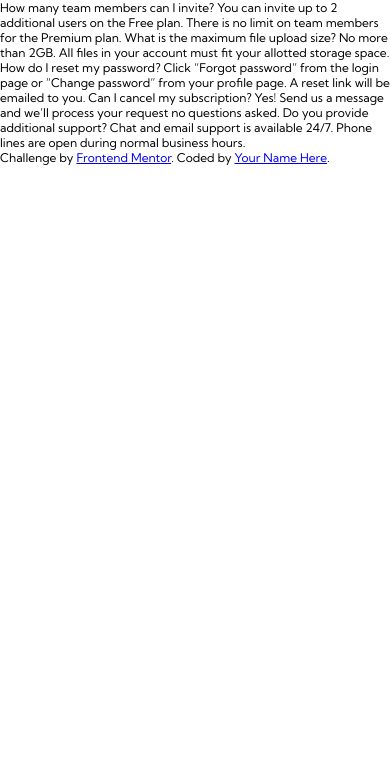
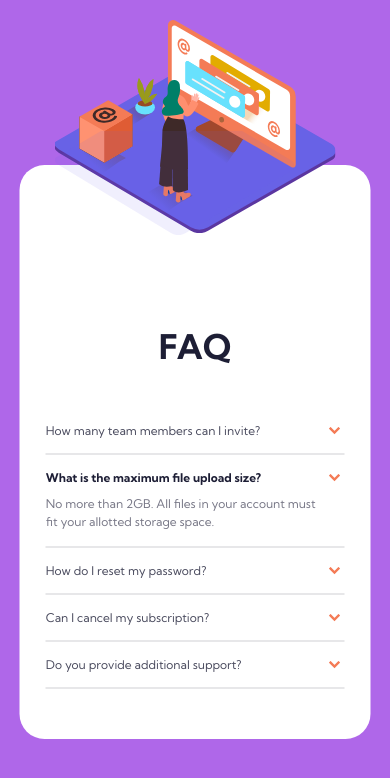
Before and after one commit to frshaad/Front-end-mentor-challenges, a plain HTML site: page fem-08-FAQ-accordion-card/index.html in a window 390 px wide. Drawn offline with Linux system fonts and the light colour scheme.

Commit message:
Project 8 Mobile version styling done

```diff
--- a/fem-08-FAQ-accordion-card/index.html
+++ b/fem-08-FAQ-accordion-card/index.html
@@ -14,18 +14,77 @@
 		<link rel="stylesheet" href="./dist/style.css" />
 	</head>
 	<body>
-		How many team members can I invite? You can invite up to 2 additional users on the Free plan.
-		There is no limit on team members for the Premium plan. What is the maximum file upload size? No
-		more than 2GB. All files in your account must fit your allotted storage space. How do I reset my
-		password? Click “Forgot password” from the login page or “Change password” from your profile
-		page. A reset link will be emailed to you. Can I cancel my subscription? Yes! Send us a message
-		and we’ll process your request no questions asked. Do you provide additional support? Chat and
-		email support is available 24/7. Phone lines are open during normal business hours.
+		<div class="container">
+			<div class="hero">
+				<div class="hero__mobile">
+					<img
+						src="./images/illustration-woman-online-mobile.svg"
+						alt=""
+						class="hero__mobile__bg"
+					/>
+					<img src="./images/bg-pattern-mobile.svg" alt="" class="hero__mobile__pattern" />
+				</div>
 
-		<div class="attribution">
-			Challenge by
-			<a href="https://www.frontendmentor.io?ref=challenge" target="_blank">Frontend Mentor</a>.
-			Coded by <a href="#">Your Name Here</a>.
+				<div class="hero__desktop">
+					<img
+						src="./images/illustration-woman-online-desktop.svg"
+						alt=""
+						class="hero__desktop__bg"
+					/>
+					<img src="./images/illustration-box-desktop.svg" alt="" class="hero__desktop__box" />
+					<img src="./images/bg-pattern-desktop.svg" alt="" class="hero__desktop__pattern" />
+				</div>
+			</div>
+
+			<h1 class="title">FAQ</h1>
+			<div class="box">
+				<p class="box__question">
+					<span class="box__question__p">How many team members can I invite?</span>
+					<img src="./images/icon-arrow-down.svg" alt="" class="box__question__arrow" />
+				</p>
+				<p class="box__answer">
+					You can invite up to 2 additional users on the Free plan. There is no limit on team
+					members for the Premium plan.
+				</p>
+			</div>
+			<div class="box active">
+				<p class="box__question">
+					<span class="box__question__p">What is the maximum file upload size?</span>
+					<img src="./images/icon-arrow-down.svg" alt="" class="box__question__arrow" />
+				</p>
+				<p class="box__answer">
+					No more than 2GB. All files in your account must fit your allotted storage space.
+				</p>
+			</div>
+			<div class="box">
+				<p class="box__question">
+					<span class="box__question__p">How do I reset my password?</span>
+					<img src="./images/icon-arrow-down.svg" alt="" class="box__question__arrow" />
+				</p>
+				<p class="box__answer">
+					Click “Forgot password” from the login page or “Change password” from your profile page. A
+					reset link will be emailed to you.
+				</p>
+			</div>
+			<div class="box">
+				<p class="box__question">
+					<span class="box__question__p">Can I cancel my subscription?</span>
+					<img src="./images/icon-arrow-down.svg" alt="" class="box__question__arrow" />
+				</p>
+				<p class="box__answer">
+					Yes! Send us a message and we’ll process your request no questions asked.
+				</p>
+			</div>
+			<div class="box">
+				<p class="box__question">
+					<span class="box__question__p">Do you provide additional support?</span>
+					<img src="./images/icon-arrow-down.svg" alt="" class="box__question__arrow" />
+				</p>
+				<p class="box__answer">
+					Chat and email support is available 24/7. Phone lines are open during normal business
+					hours.
+				</p>
+			</div>
 		</div>
 	</body>
 </html>
--- a/fem-08-FAQ-accordion-card/scss/_boilerplate.scss
+++ b/fem-08-FAQ-accordion-card/scss/_boilerplate.scss
@@ -17,6 +17,6 @@ html {
 body {
 	font-size: rem(12);
 	font-family: 'Kumbh Sans', sans-serif;
-	// background: $dark-cyan;
-	// color: $very-dark-blue;
+	background: $soft-violet;
+	color: $very-dark-blue;
 }
--- a/fem-08-FAQ-accordion-card/scss/_breakpoint.scss
+++ b/fem-08-FAQ-accordion-card/scss/_breakpoint.scss
@@ -1,9 +1,7 @@
-// 376px
 $breakpoints-up: (
 	'desktop': '40.0625em',
 );
 
-// 375px
 $breakpoints-down: (
 	'mobile': '40em',
 );
--- a/fem-08-FAQ-accordion-card/scss/style.scss
+++ b/fem-08-FAQ-accordion-card/scss/style.scss
@@ -4,10 +4,97 @@
 	width: rem(400);
 	max-width: 90%;
 	margin: 0 auto;
-	border-radius: rem(15);
+	margin-top: rem(30);
+	margin-bottom: rem(30);
+	padding-bottom: rem(50);
+	border-radius: rem(25);
 	background-color: #fff;
 	position: absolute;
 	top: 50%;
 	left: 50%;
 	transform: translate(-50%, -50%);
+
+	.hero {
+		&__mobile {
+			height: rem(160);
+			width: 80%;
+			margin: 0 auto;
+			position: relative;
+			top: rem(-145);
+			&__bg {
+			}
+			&__pattern {
+				position: relative;
+				top: rem(-105);
+				left: 0;
+			}
+		}
+		&__desktop {
+			&__bg {
+			}
+			&__box {
+			}
+			&__pattern {
+			}
+		}
+
+		@include breakpoint(desktop) {
+			.hero__mobile {
+				display: none;
+			}
+		}
+
+		@include breakpoint-down(mobile) {
+			.hero__desktop {
+				display: none;
+			}
+		}
+	}
+
+	.title {
+		text-align: center;
+		font-size: rem(34);
+		margin-bottom: rem(40);
+	}
+	.box {
+		width: 85%;
+		margin: 0 auto;
+		border-bottom: rem(2) solid $devider;
+		padding: rem(15) 0;
+
+		&__question {
+			display: flex;
+			justify-content: space-between;
+			align-items: center;
+			width: 100%;
+			color: $very-dark-grayish-blue;
+
+			&__p {
+				width: 80%;
+			}
+			&__arrow {
+				width: rem(20);
+				height: auto;
+				transform: scale(0.6);
+			}
+		}
+
+		&__answer {
+			display: none;
+			color: $dark-grayish-blue;
+			line-height: 1.5;
+			width: 95%;
+			margin-top: rem(10);
+		}
+	}
+	.active {
+		.box__question {
+			font-weight: 700;
+			color: $very-dark-blue;
+		}
+
+		.box__answer {
+			display: block;
+		}
+	}
 }
```
Also changed, not shown: fem-08-FAQ-accordion-card/dist/style.css, 1 other file.
